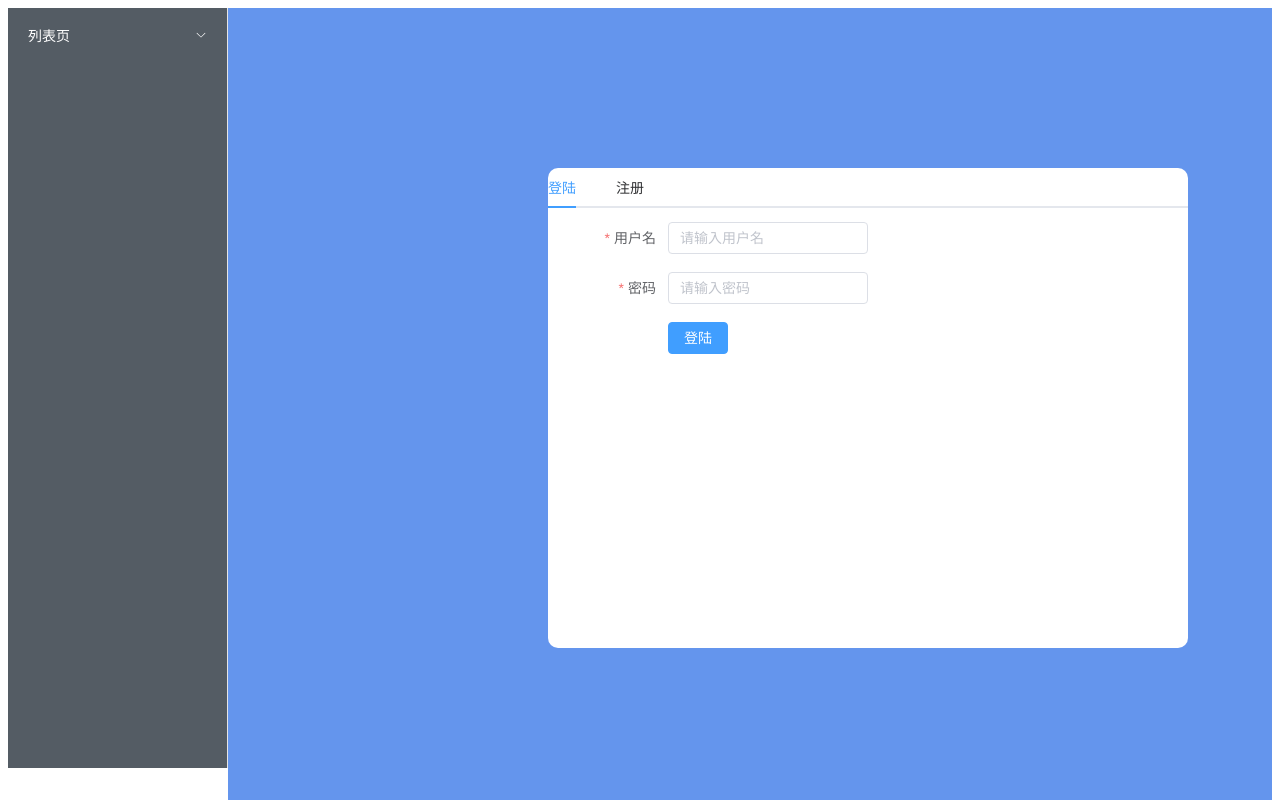
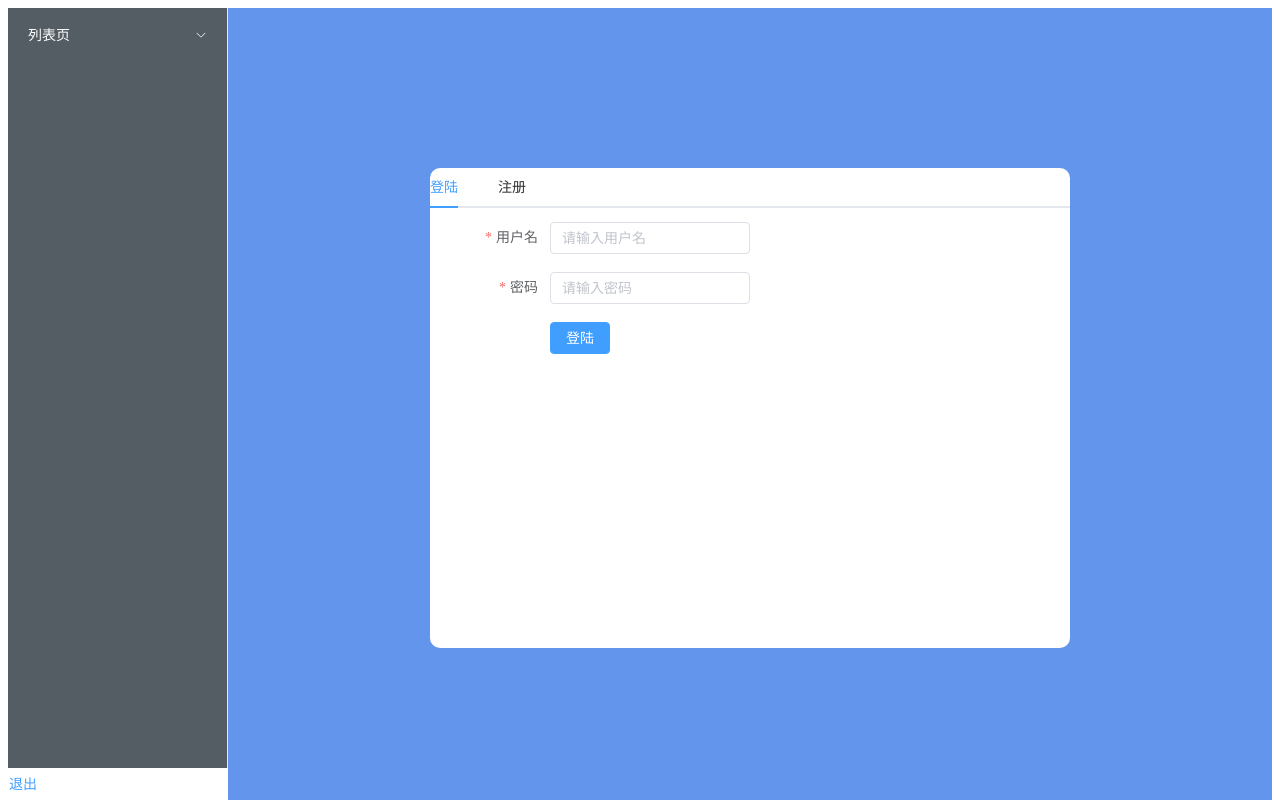
Before and after one commit to tianshiyang/low-code, a Vue app: page /login in a window 1280 px wide. Shown: the top 800 px of the page. Built offline with nearby package versions, Linux system fonts and the light colour scheme; sample sign-in values are in the browser's storage.

Commit message:
feat: 登陆功能完成

```diff
--- a/index.html
+++ b/index.html
@@ -9,5 +9,30 @@
   <body>
     <div id="app"></div>
     <script type="module" src="/src/main.ts"></script>
+    <script>
+      ;(function () {
+        // 定义一个变量让setItem函数的值指向它
+        let originalSetItem = localStorage.setItem
+        // 重写setItem函数
+        localStorage.setItem = function (key, newValue) {
+          // 创建setItemEvent事件
+          let event = new Event('setItemEvent')
+          // event.key = key
+          // event.newValue = newValue
+          //提交setItemEvent事件
+          window.dispatchEvent(event)
+          //执行原setItem函数
+          originalSetItem.apply(this, arguments)
+        }
+      })()
+      ;(function () {
+        let clear = localStorage.clear
+        localStorage.clear = function () {
+          let event = new Event('clearItemEvent')
+          window.dispatchEvent(event)
+          clear.apply(this, arguments)
+        }
+      })()
+    </script>
   </body>
 </html>
--- a/src/App.vue
+++ b/src/App.vue
@@ -1,21 +1,53 @@
+<template>
+  <el-container v-if="token">
+    <el-aside width="220px">
+      <emun></emun>
+    </el-aside>
+    <el-main>
+      <router-view></router-view>
+    </el-main>
+  </el-container>
+  <div v-else>
+    <router-view></router-view>
+  </div>
+</template>
 
 <script setup lang="ts">
-import emun from "@/views/menu/index.vue"
-const token = localStorage.getItem("token")
+  import emun from "@/views/menu/index.vue"
+  import {ref} from "vue"
+  let token = ref(localStorage.getItem("token"))
+
+  window.addEventListener("setItemEvent", () => {
+    setTimeout(() => {
+      let localToken = localStorage.getItem("token")
+      if (localToken !== null) {
+        token.value = localToken
+      }
+    })
+  })
+
+  window.addEventListener("clearItemEvent", () => {
+    setTimeout(() => {
+      token.value = ""
+    })
+  })
 </script>
 
-<template>
-  <emun v-if="token"></emun>
-  <router-view></router-view>
-</template>
-
-<style>
+<style scoped lang="scss">
 #app {
   font-family: Avenir, Helvetica, Arial, sans-serif;
   -webkit-font-smoothing: antialiased;
   -moz-osx-font-smoothing: grayscale;
   text-align: center;
   color: #2c3e50;
-  margin-top: 0;
+  margin: 0;
+  padding: 0
+}
+body {
+  margin: 0 8px;
+}
+.el-main {
+  padding: 0;
+  flex: 1;
 }
 </style>
--- a/src/main.ts
+++ b/src/main.ts
@@ -7,7 +7,7 @@ import 'element-plus/theme-chalk/index.css'
 
 const app = createApp(App)
 router.beforeEach((to, from, next) => {
-  if (store.state.token === null) {
+  if (localStorage.getItem("token") === null) {
      if (to.path !== "/login") {
        router.push({
         path: "/login"
--- a/src/views/login/login.vue
+++ b/src/views/login/login.vue
@@ -18,13 +18,8 @@
     active_name: "login",
   })
   const router = useRouter()
-  interface emitType {
-    (e: string, value?: Object ): void
-  }
-  const emit = defineEmits<emitType>()
   const getUserInfo = (val: Object): void => {
     localStorage.setItem("token", "token")
-    emit("getUserInfo")
     router.push({
       path: "/default",
       query: {
@@ -35,8 +30,8 @@
 </script>
 <style scoped lang="scss">
 .box {
-  width: 100vw;
-  height: 100vh;
+  width: 100%;
+  min-height: 100vh;
   display: flex;
   background: cornflowerblue;
   justify-content: center;
--- a/src/views/menu/index.vue
+++ b/src/views/menu/index.vue
@@ -6,6 +6,7 @@
         background-color="#545c64"
         class="el-menu-demo"
         default-active="2"
+        router
         text-color="#fff">
         <el-sub-menu index="1">
           <template #title>
@@ -23,28 +24,15 @@
           </el-sub-menu>
         </el-sub-menu>
       </el-menu>
+      <div>
+        <el-button type="text" @click="clearItem">退出</el-button>
+      </div>
     </div>
-    <section class="section">
-      <router-view />
-    </section>
   </div>
-  <!-- <div v-else>
-    <Login @getUserInfo="getUserInfo"></Login>
-  </div> -->
 </template>
 
 <script lang="ts" setup>
 import { useRouter } from 'vue-router';
-import { ref } from 'vue';
-import Login from '../login/login.vue';
-
-let token = ref("")
-const getLoginToken = () => {
-  token.value = localStorage.getItem("token")!
-}
-const getUserInfo = () => {
-  getLoginToken()
-}
 
 const router = useRouter()
 
@@ -53,6 +41,20 @@ const goList = (path: string): void => {
     path
   })
 }
+
+// 退出
+const clearItem = () => {
+  localStorage.clear()
+}
+
+// 监听清除localStorage事件
+window.addEventListener('clearItemEvent', () => {
+    setTimeout(() => {
+      router.push({
+        path: '/login'
+      })
+    })
+  })
 
 </script>
 
```
Also changed, not shown: src/views/index.vue (line endings or trailing spaces).
